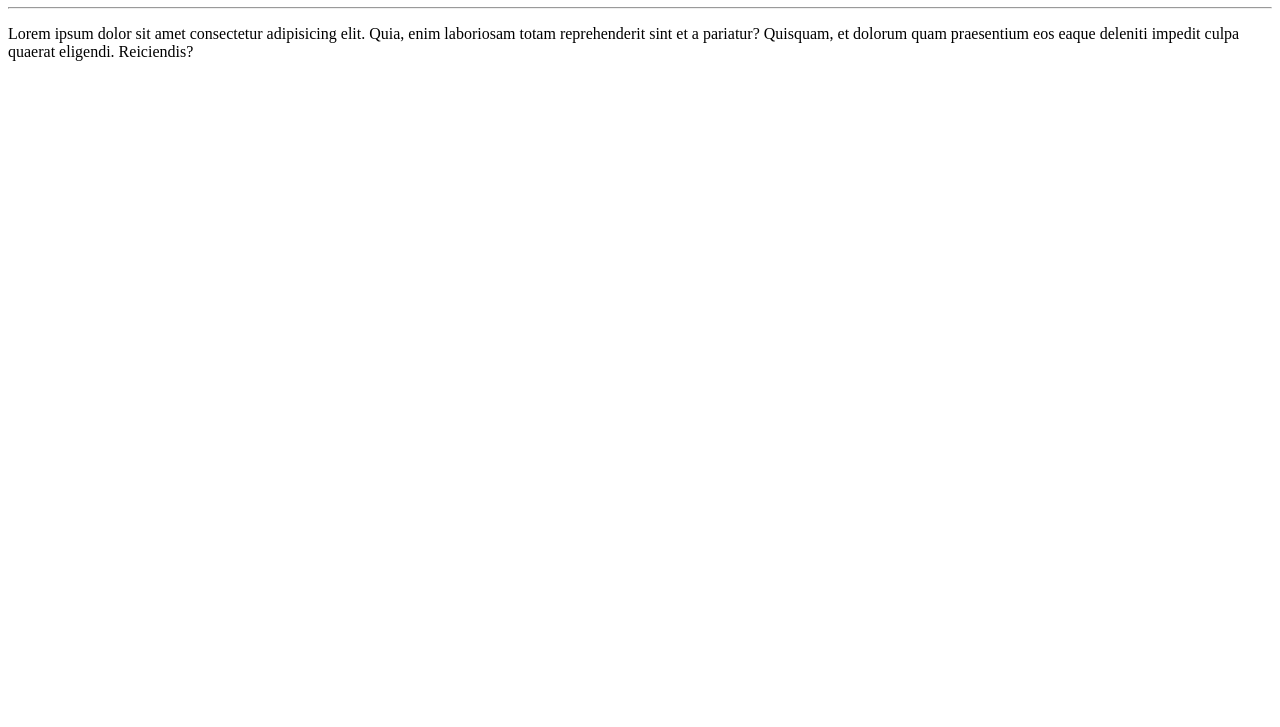
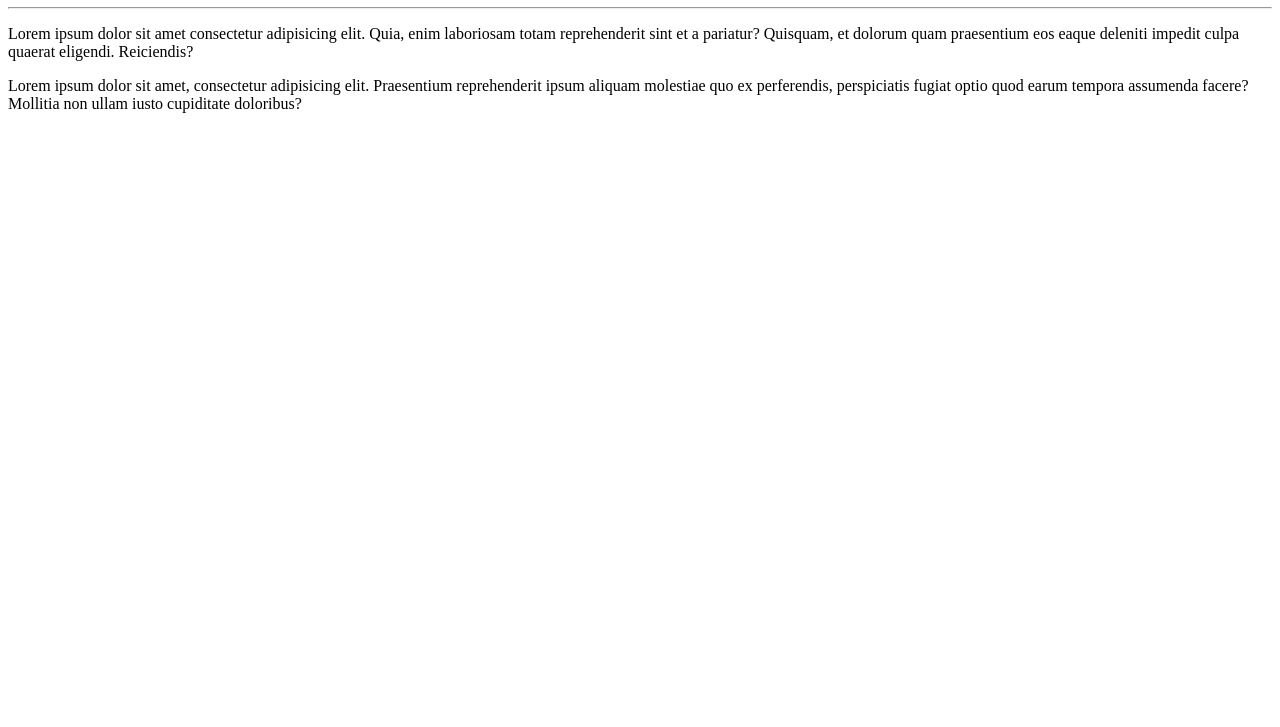
Before and after one commit to milenahonorato/Ola-Mundo, a plain HTML site: page site-exemplo/index.html in a window 1280 px wide. Shown: the part 73-800 px from the top of the page. Drawn offline with Linux system fonts and the light colour scheme.

Commit message:
Adicionei um parágrafo

```diff
--- a/site-exemplo/index.html
+++ b/site-exemplo/index.html
@@ -10,5 +10,6 @@
     <h1>Olá, Mundo!</h1>
     <hr>
     <p>Lorem ipsum dolor sit amet consectetur adipisicing elit. Quia, enim laboriosam totam reprehenderit sint et a pariatur? Quisquam, et dolorum quam praesentium eos eaque deleniti impedit culpa quaerat eligendi. Reiciendis?</p>
+    <p>Lorem ipsum dolor sit amet, consectetur adipisicing elit. Praesentium reprehenderit ipsum aliquam molestiae quo ex perferendis, perspiciatis fugiat optio quod earum tempora assumenda facere? Mollitia non ullam iusto cupiditate doloribus?</p>
 </body>
 </html>
```
